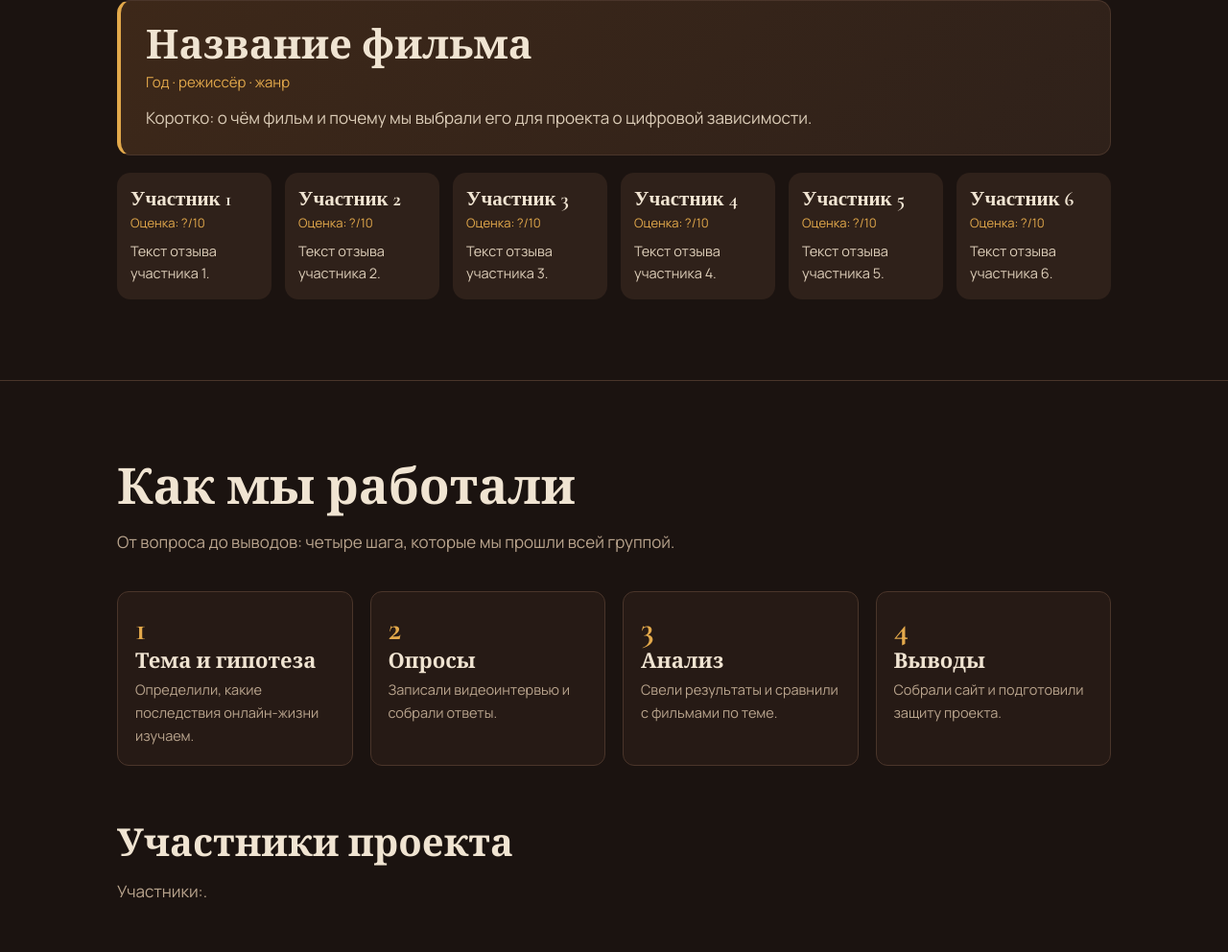
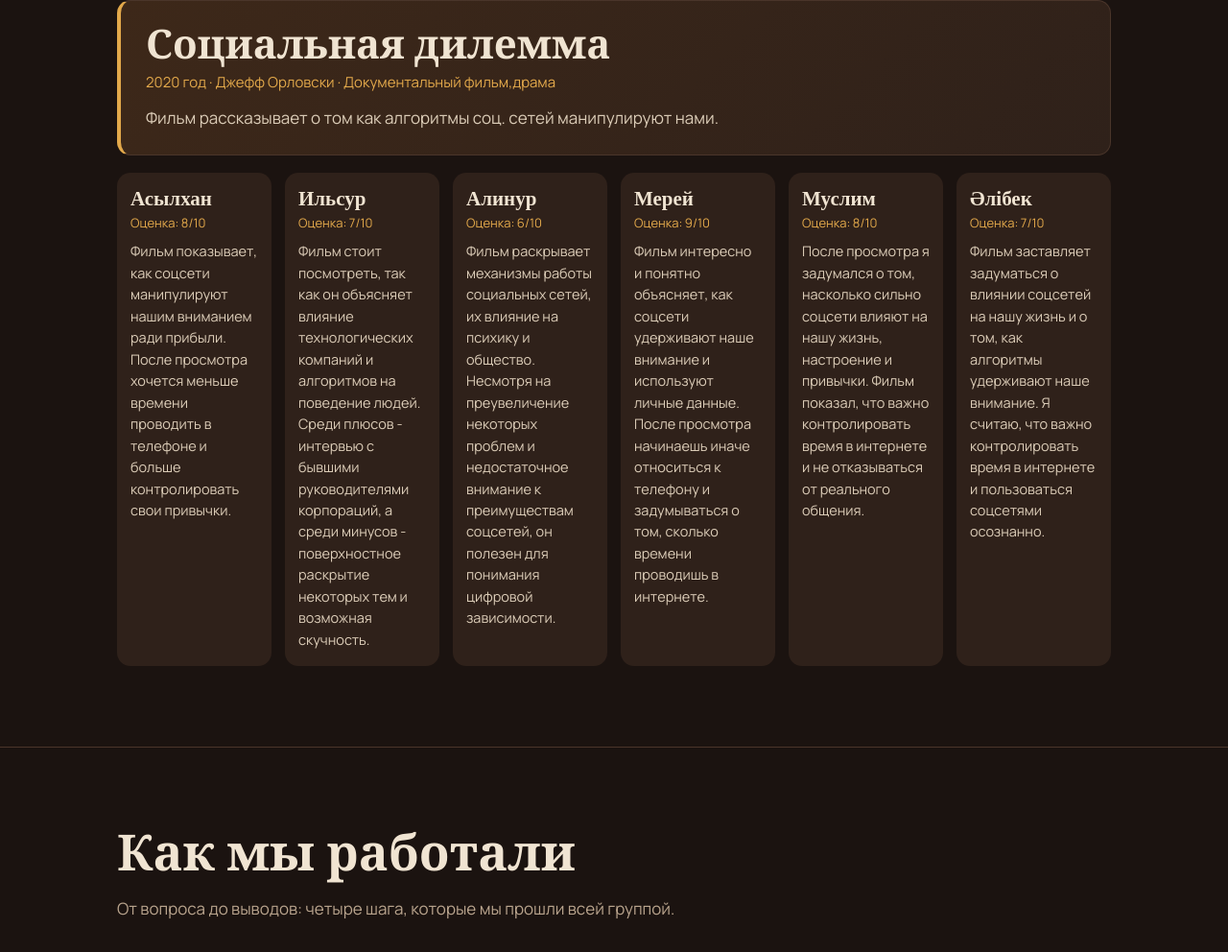
Before and after one commit to carm1ne21/projectpolit, a plain HTML site: page index.html in a window 1280 px wide. Shown: the part 3949-4941 px from the top of the page at 96% size. Drawn offline with nearby package versions, Linux system fonts and the light colour scheme.

Commit message:
Update project participants and film reviews

```diff
--- a/index.html
+++ b/index.html
@@ -171,7 +171,7 @@ footer{padding:36px 0 50px;border-top:1px solid var(--line);color:var(--mute);fo
 </div>
 
 <h2 style="font-size:40px">Участники проекта</h2>
-<p class="lead">Участники:.</p>
+<p class="lead">Участники и их вклад.</p>
 <ul class="team" id="team-list"></ul>
 <button class="btn ghost sm" id="addM">Добавить участника</button>
 </div></section>
@@ -216,8 +216,15 @@ $('#addQ').onclick=()=>{Q.push({q:'Новый вопрос',a:[['Вариант
 drawQ();
 
 /* фильм и 6 отзывов */
-let F=store.get('da_f',{t:'Название фильма',m:'Год · режиссёр · жанр',p:'Коротко: о чём фильм и почему мы выбрали его для проекта о цифровой зависимости.'});
-let R=store.get('da_r6',[1,2,3,4,5,6].map(n=>({a:'Участник '+n,s:'Оценка: ?/10',p:'Текст отзыва участника '+n+'.'})));
+let F=store.get('da_f',{t:'Социальная дилемма',m:'2020 год · Джефф Орловски · Документальный фильм,драма',p:'Фильм рассказывает о том как алгоритмы соц. сетей манипулируют нами.'});
+let R=store.get('da_r6',[
+ {a:'Асылхан',s:'Оценка: 8/10',p:'Фильм показывает, как соцсети манипулируют нашим вниманием ради прибыли. После просмотра хочется меньше времени проводить в телефоне и больше контролировать свои привычки.'},
+ {a:'Ильсур',s:'Оценка: 7/10',p:'Фильм стоит посмотреть, так как он объясняет влияние технологических компаний и алгоритмов на поведение людей. Среди плюсов - интервью с бывшими руководителями корпораций, а среди минусов - поверхностное раскрытие некоторых тем и возможная скучность.'},
+ {a:'Алинур',s:'Оценка: 6/10',p:'Фильм раскрывает механизмы работы социальных сетей, их влияние на психику и общество. Несмотря на преувеличение некоторых проблем и недостаточное внимание к преимуществам соцсетей, он полезен для понимания цифровой зависимости.'},
+ {a:'Мерей',s:'Оценка: 9/10',p:'Фильм интересно и понятно объясняет, как соцсети удерживают наше внимание и используют личные данные. После просмотра начинаешь иначе относиться к телефону и задумываться о том, сколько времени проводишь в интернете.'},
+ {a:'Муслим',s:'Оценка: 8/10',p:'После просмотра я задумался о том, насколько сильно соцсети влияют на нашу жизнь, настроение и привычки. Фильм показал, что важно контролировать время в интернете и не отказываться от реального общения.'},
+ {a:'Әлібек',s:'Оценка: 7/10',p:'Фильм заставляет задуматься о влиянии соцсетей на нашу жизнь и о том, как алгоритмы удерживают наше внимание. Я считаю, что важно контролировать время в интернете и пользоваться соцсетями осознанно.'}
+]);
 function drawR(){
   $('#film').innerHTML='<h3 contenteditable="true" data-f="t">'+esc(F.t)+'</h3><div class="meta" contenteditable="true" data-f="m">'+esc(F.m)+'</div><p contenteditable="true" data-f="p">'+esc(F.p)+'</p>';
   $('#reviews').innerHTML=R.map((r,i)=>'<article class="rev"><div class="who" contenteditable="true" data-i="'+i+'" data-f="a">'+esc(r.a)+'</div>'+
```
